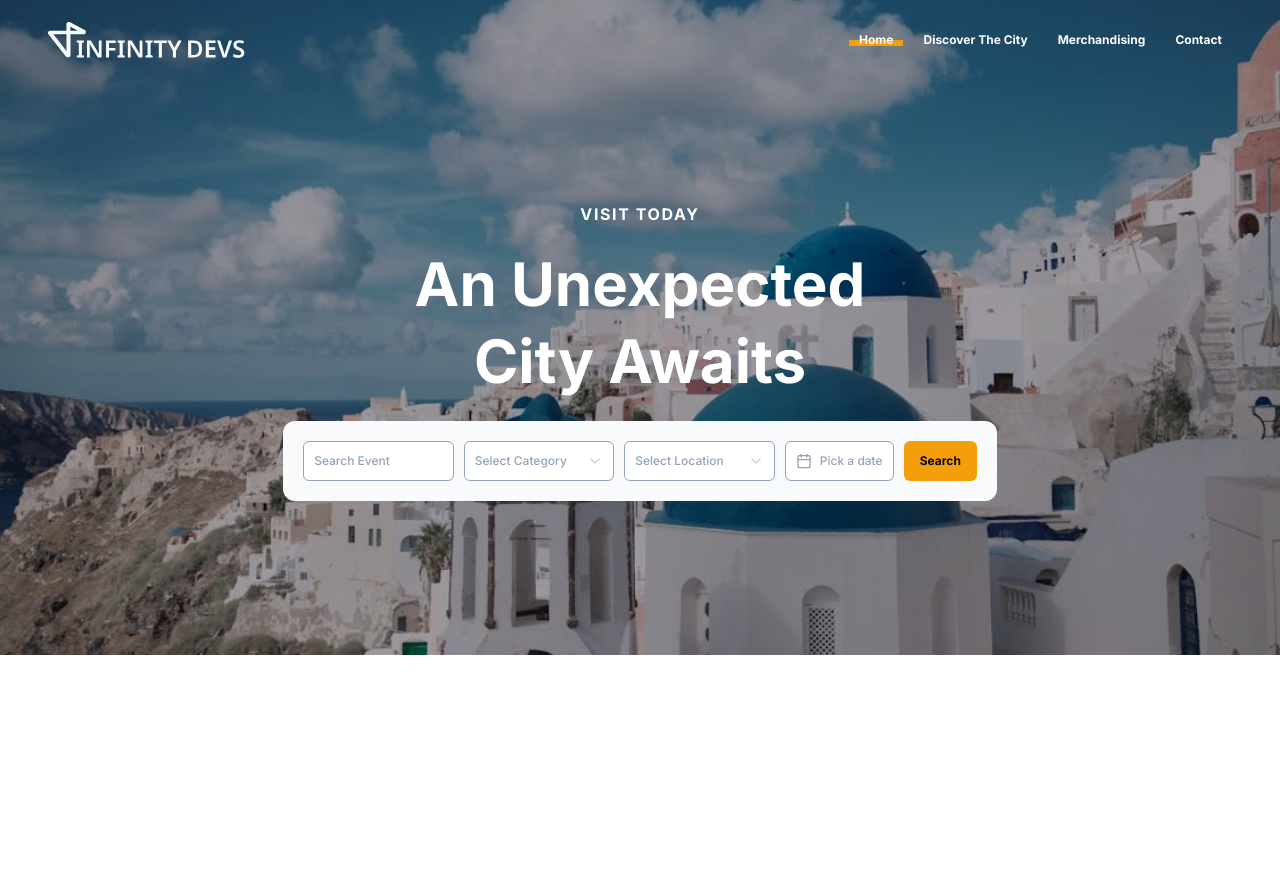
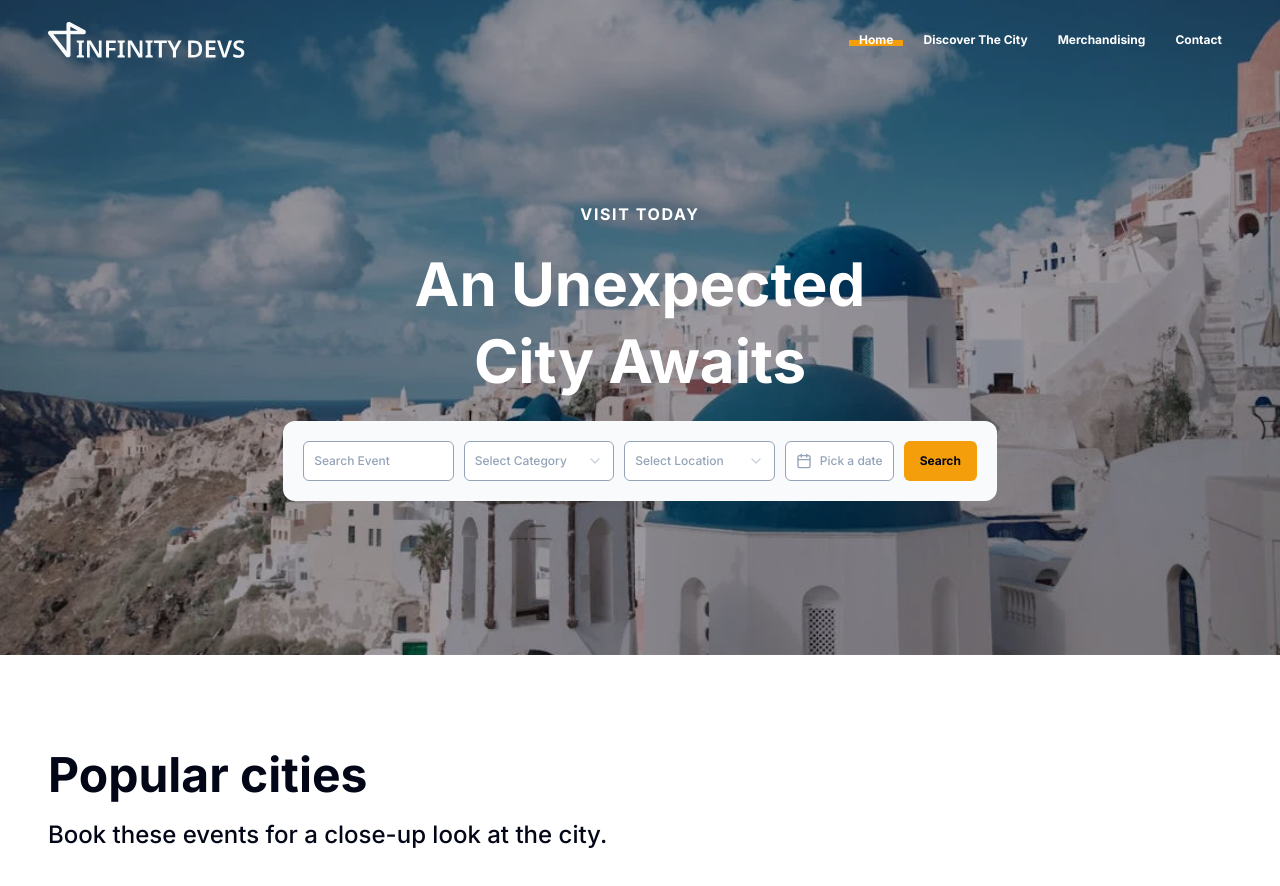
Before and after one commit to InfinityDevsHQ/event-agency-next, a Next.js app: page / in a window 1280 px wide. Shown: the top 886 px of the page. Before the commit the page ends 800 px from the top, so only its background shows below. Built offline with nearby package versions, Linux system fonts and the light colour scheme.

Commit message:
feat: featured section

```diff
--- a/app/page.tsx
+++ b/app/page.tsx
@@ -1,9 +1,11 @@
 import Hero from "@/components/homepage/hero";
+import PopularCities from "@/components/homepage/popular-cities";
 
 export default function Home() {
   return (
     <>
       <Hero />
+      <PopularCities />
     </>
   );
 }
--- /dev/null
+++ b/components/homepage/popular-cities.tsx
@@ -0,0 +1,14 @@
+export default function PopularCities() {
+  return (
+    <section className="py-24 px-12">
+      <div>
+        <div className="flex flex-col gap-5 text-secondary-foreground">
+          <h2 className="font-bold text-5xl">Popular cities</h2>
+          <p className="font-medium text-2xl">
+            Book these events for a close-up look at the city.
+          </p>
+        </div>
+      </div>
+    </section>
+  );
+}
```
